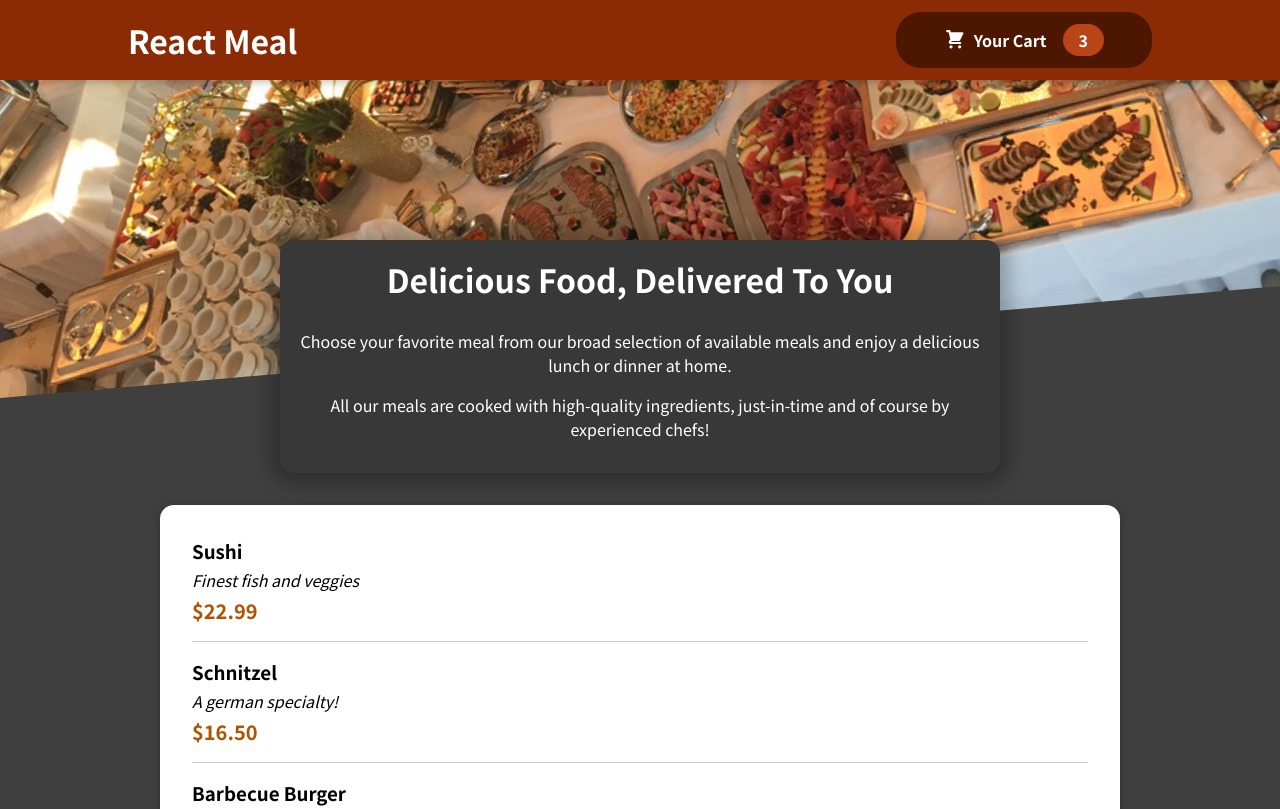
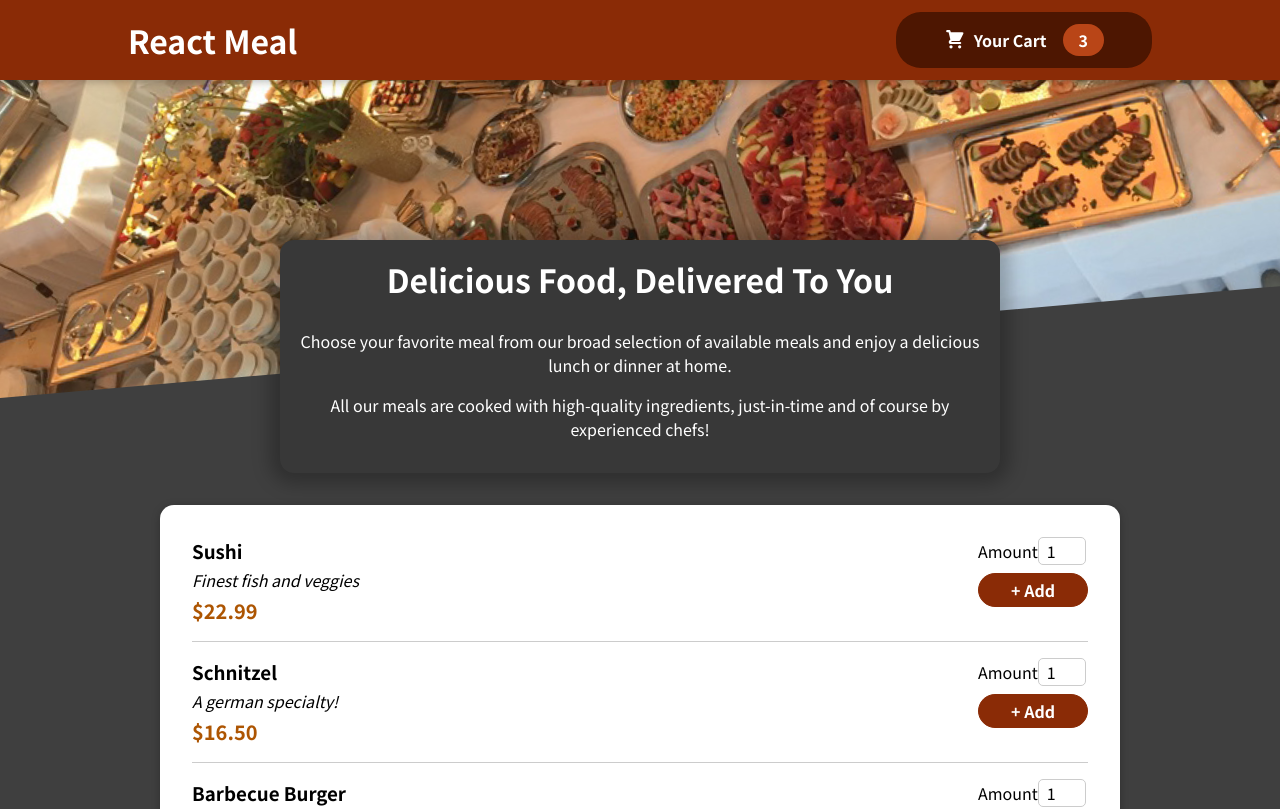
Before and after one commit to TalenticaSoftware/image-gallery-docker-project, a React (Create React App) app: page / in a window 1280 px wide. Shown: the top 809 px of the page. Built offline with nearby package versions, Linux system fonts and the light colour scheme.

Commit message:
form input

```diff
--- a/src/components/Meals/AvailableMeals.js
+++ b/src/components/Meals/AvailableMeals.js
@@ -30,7 +30,7 @@
   ];
 
 const AvailableMeals = () => {
-    const mealsList = DUMMY_MEALS.map(meal=> <MealItem key={meal.id} name={meal.name} description={meal.description} price={meal.price}/>);
+    const mealsList = DUMMY_MEALS.map(meal=> <MealItem id={meal.id} key={meal.id} name={meal.name} description={meal.description} price={meal.price}/>);
     return(
         <section className= {classes.meals}>
             <Card>
--- a/src/components/Meals/MealItem/MealItem.js
+++ b/src/components/Meals/MealItem/MealItem.js
@@ -1,3 +1,4 @@
+import MealItemForm from "./MealItemForm";
 import classes from "./MealItem.module.css";
 
 const MealItem = props => {
@@ -9,7 +10,9 @@
                 <div className={classes.description}>{props.description}</div>
                 <div className={classes.price}>{price}</div>
             </div>
-            <div></div>
+            <div>
+                <MealItemForm />
+            </div>
         </li>
     );
 };
--- a/src/components/Meals/MealItem/MealItemForm.js
+++ b/src/components/Meals/MealItem/MealItemForm.js
@@ -0,0 +1,20 @@
+import Input from "../../UI/Input";
+import classes from "./MealItemForm.module.css";
+
+const MealItemForm = props => {
+    return(
+        <form className={classes.form}>
+            <Input lable="Amount" input={{
+                id:'amount_'+ props.id,
+                type:'number',
+                min:'1',
+                max:'5',
+                step:'1',
+                defaultValue:'1'
+            }}/>
+            <button>+ Add</button>
+        </form>
+    );
+};
+
+export default MealItemForm;
--- /dev/null
+++ b/src/components/Meals/MealItem/MealItemForm.module.css
@@ -0,0 +1,20 @@
+.form {
+    text-align: right;
+  }
+
+  .form button {
+    font: inherit;
+    cursor: pointer;
+    background-color: #8a2b06;
+    border: 1px solid #8a2b06;
+    color: white;
+    padding: 0.25rem 2rem;
+    border-radius: 20px;
+    font-weight: bold;
+  }
+
+  .form button:hover,
+  .form button:active {
+    background-color: #641e03;
+    border-color: #641e03;
+  }
--- /dev/null
+++ b/src/components/UI/Input.js
@@ -0,0 +1,13 @@
+
+import classes from "./Input.module.css";
+
+const Input = props => {
+    return(
+        <div className={classes.input}>
+            <lable htmlFor={props.input.id}>{props.lable}</lable>
+            <input {...props.input}/>
+        </div>
+    );
+};
+
+export default Input;
--- /dev/null
+++ b/src/components/UI/Input.module.css
@@ -0,0 +1,18 @@
+.input {
+    display: flex;
+    align-items: center;
+    margin-bottom: 0.5rem;
+  }
+
+  .input label {
+    font-weight: bold;
+    margin-right: 1rem;
+  }
+
+  .input input {
+    width: 3rem;
+    border-radius: 5px;
+    border: 1px solid #ccc;
+    font: inherit;
+    padding-left: 0.5rem;
+  }
```
Also changed, not shown: src/components/Cart/Cart.module.css (added, +46 -0 lines), src/components/Cart/Cart.js (added).
